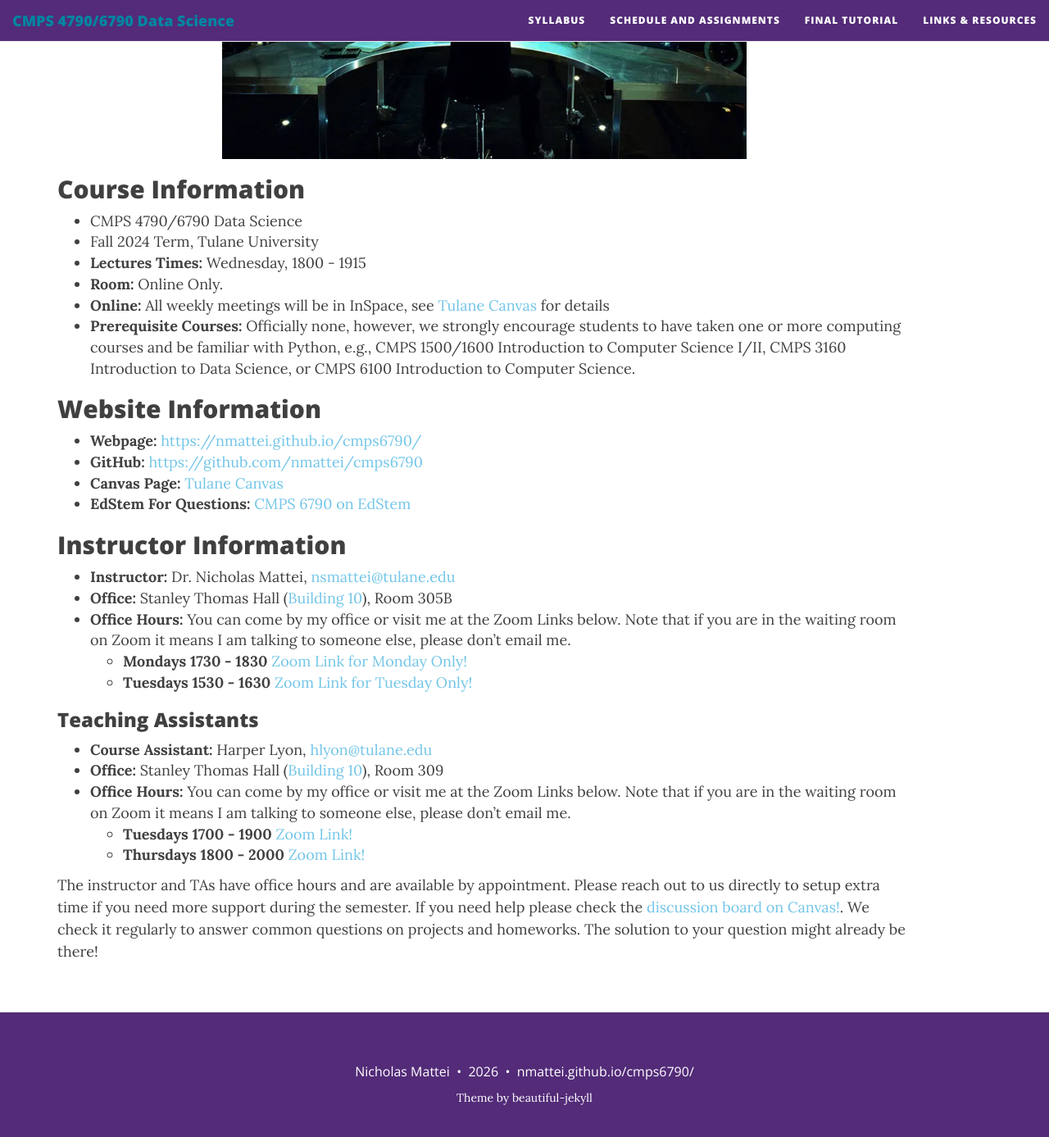
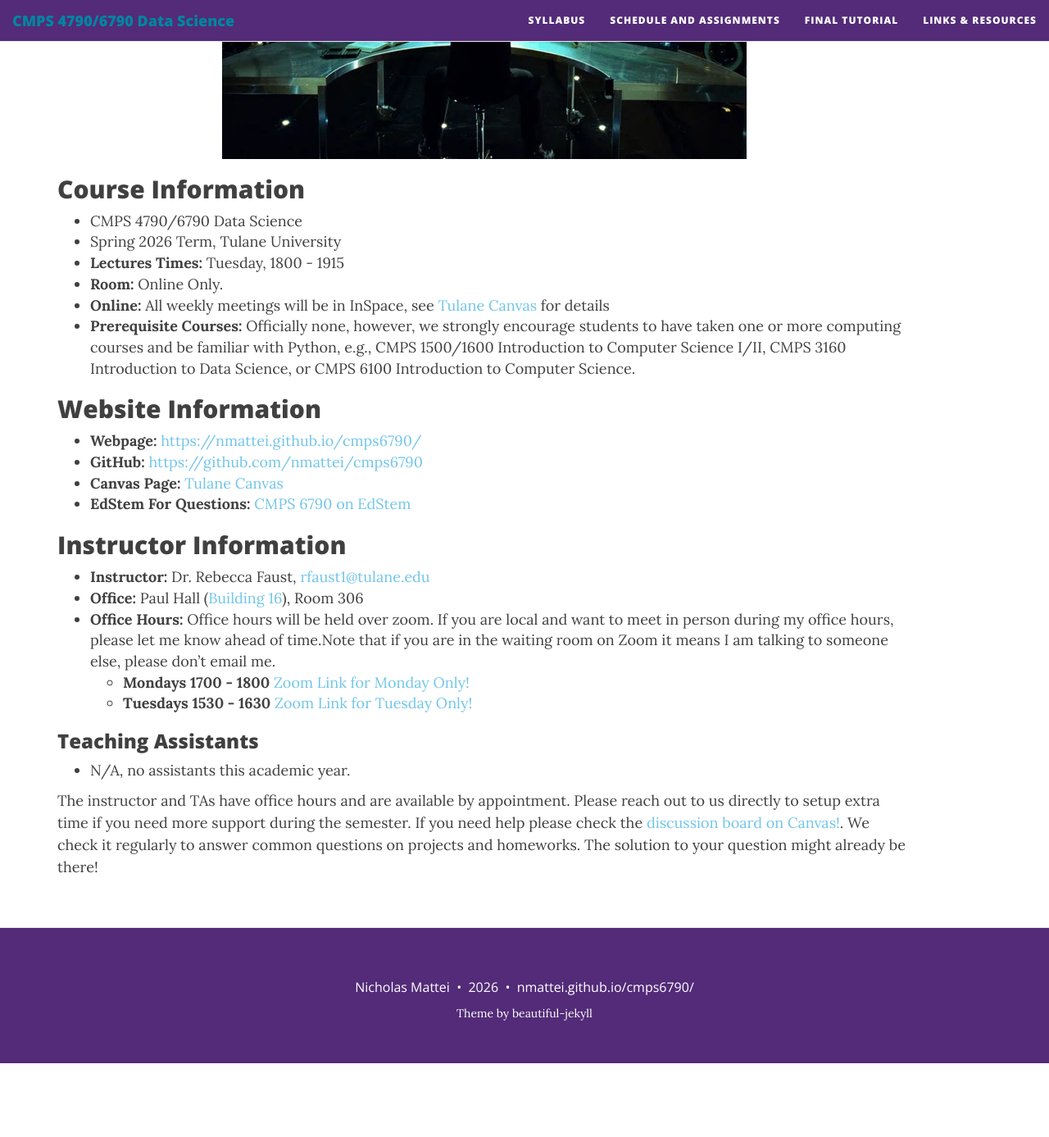
Before and after one commit to nmattei/cmps6790, a Jekyll site: the page built from index.md, in a window 1280 px wide and 1400 px high, scrolled down 512 px. Shown: the top 1387 px of the window at 82% size. Built offline with Jekyll 4.4.1, drawn with Linux system fonts in a browser that asks for light colours; nearby versions of some CDN libraries; after the commit the page ends 1809 px from its top, so only the background shows below that; some of the changed text lies outside the part shown.

Commit message:
spring 26 updates

```diff
--- a/index.md
+++ b/index.md
@@ -1,15 +1,15 @@
 ---
 layout: page
 title: Data Science
-subtitle: CMPS 4790/6790 - Fall 2024
+subtitle: CMPS 4790/6790 - Spring 2026
 published: true
 ---
 <p style="text-align:center;"><img src="{{ 'img/ds_cover.jpg' | relative_url }}" /></p>
 
 ## Course Information
 * CMPS 4790/6790 Data Science
-* Fall 2024 Term, Tulane University
-* **Lectures Times:** Wednesday, 1800 - 1915
+* Spring 2026 Term, Tulane University
+* **Lectures Times:** Tuesday, 1800 - 1915
 * **Room:** Online Only.
 * **Online:** All weekly meetings will be in InSpace, see [Tulane Canvas](https://tulane.instructure.com/) for details
 * **Prerequisite Courses:** Officially none, however, we strongly encourage students to have taken one or more computing courses and be familiar with Python, e.g., CMPS 1500/1600 Introduction to Computer Science I/II, CMPS 3160 Introduction to Data Science, or CMPS 6100 Introduction to Computer Science.
@@ -21,18 +21,15 @@ published: true
 * **EdStem For Questions:** [CMPS 6790 on EdStem](https://edstem.org/us/courses/62193/discussion/)
 
 ## Instructor Information
-* **Instructor:** Dr. Nicholas Mattei, <nsmattei@tulane.edu>
-* **Office:** Stanley Thomas Hall ([Building 10](https://admission.tulane.edu/map)), Room 305B
-* **Office Hours:** You can come by my office or visit me at the Zoom Links below. Note that if you are in the waiting room on Zoom it means I am talking to someone else, please don't email me.
-  * **Mondays 1730 - 1830** [Zoom Link for Monday Only!](https://tulane.zoom.us/j/91431647656)
+* **Instructor:** Dr. Rebecca Faust, <rfaust1@tulane.edu>
+* **Office:** Paul Hall ([Building 16](https://admission.tulane.edu/map)), Room 306
+* **Office Hours:** Office hours will be held over zoom. If you are local and want to meet in person during my office hours, please let me know ahead of time.Note that if you are in the waiting room on Zoom it means I am talking to someone else, please don't email me.
+  * **Mondays 1700 - 1800** [Zoom Link for Monday Only!](https://tulane.zoom.us/j/91431647656)
   * **Tuesdays 1530 - 1630** [Zoom Link for Tuesday Only!](https://tulane.zoom.us/j/92164499494)
 
 ### Teaching Assistants
-* **Course Assistant:** Harper Lyon, <hlyon@tulane.edu>
-* **Office:** Stanley Thomas Hall ([Building 10](https://admission.tulane.edu/map)), Room 309
-* **Office Hours:** You can come by my office or visit me at the Zoom Links below. Note that if you are in the waiting room on Zoom it means I am talking to someone else, please don't email me.
-  * **Tuesdays 1700 - 1900** [Zoom Link!](https://tulane.zoom.us/j/99348809166)
-  * **Thursdays 1800 - 2000** [Zoom Link!](https://tulane.zoom.us/j/99348809166)
+* N/A, no assistants this academic year.
+
 
 
 The instructor and TAs have office hours and are available by appointment.  Please reach out to us directly to setup extra time if you need more support during the semester. If you need help please check the [discussion board on Canvas!](https://tulane.instructure.com/). We check it regularly to answer common questions on projects and homeworks.  The solution to your question might already be there!
```
Also changed, not shown: syllabus.md (+1 -1 lines).
